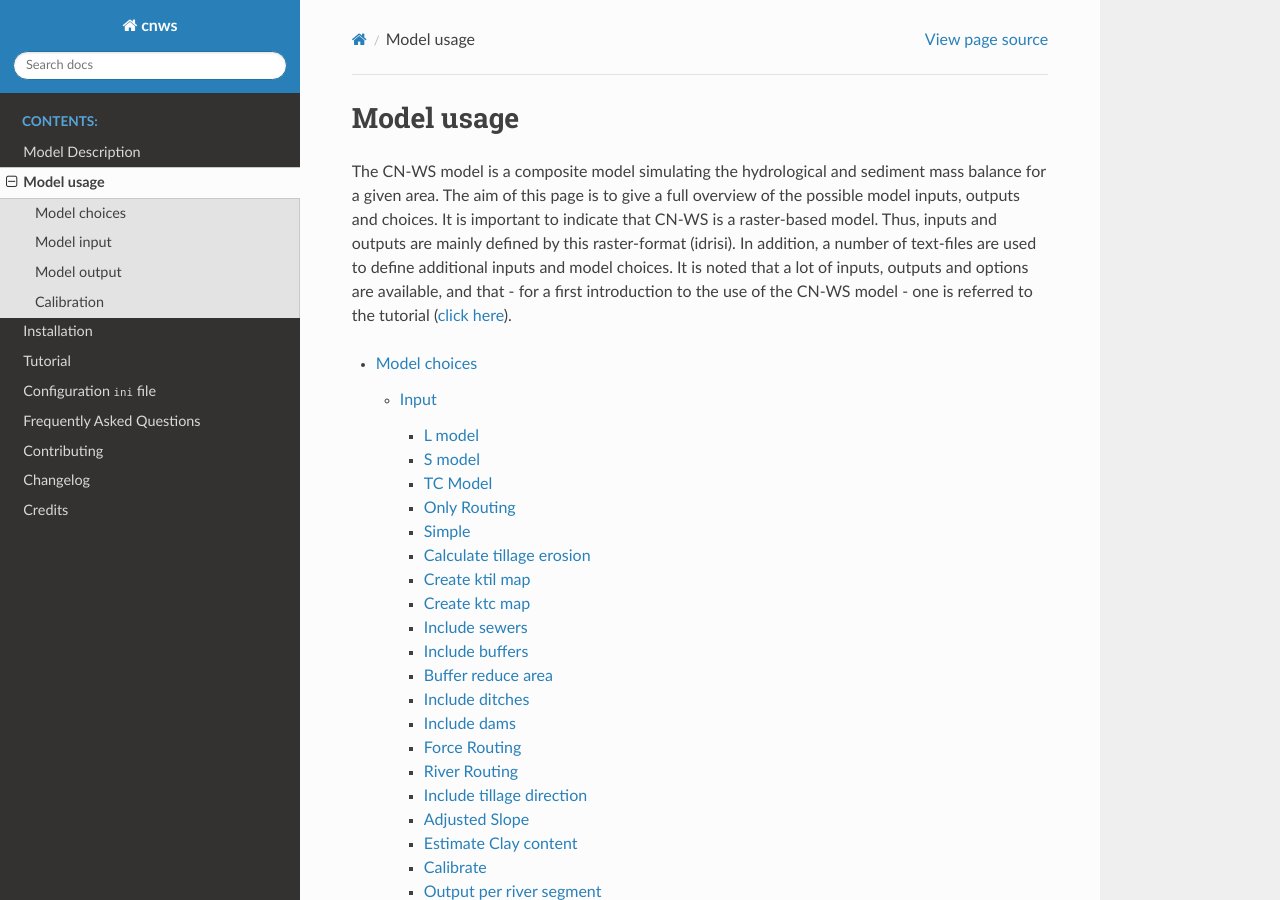
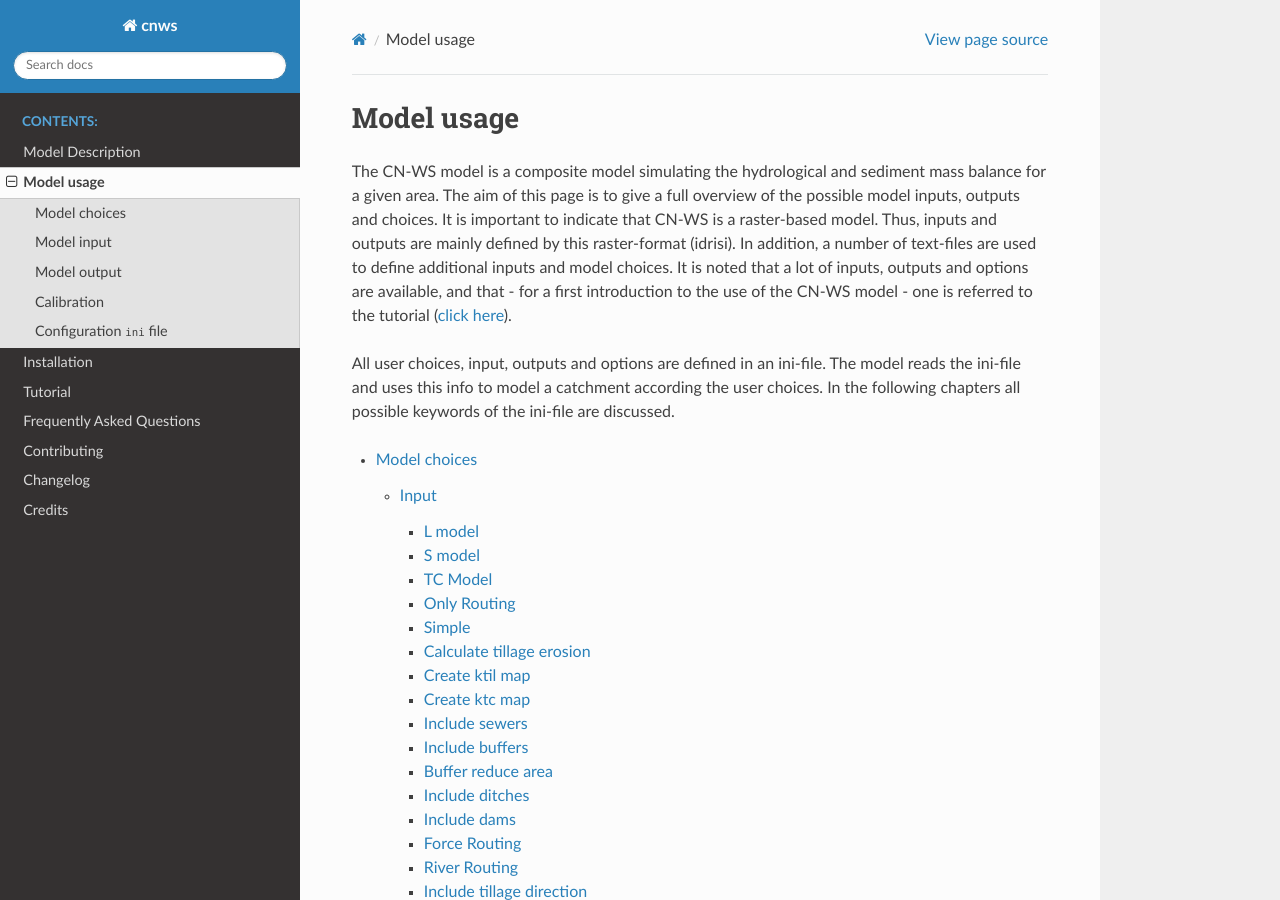
Before and after one commit to watem-sedem/watem-sedem, a Sphinx documentation site: the page built from docs/usage.rst, in a window 1280 px wide and 900 px high. Built offline with Sphinx 7.4.7 and the Read the Docs theme 2.0.0, drawn with Linux system fonts in a browser that asks for light colours; some of the changed text lies outside the part shown.

Commit message:
Move ini reference to Model usage chapter

```diff
--- a/docs/index.rst
+++ b/docs/index.rst
@@ -13,7 +13,6 @@
    usage
    installation
    tutorial
-   inifile
    faq
    contributing
    changelog
--- a/docs/usage.rst
+++ b/docs/usage.rst
@@ -14,9 +14,15 @@ choices. It is noted that a lot of inputs, outputs and options are
 available, and that - for a first introduction to the use of the CN-WS model
 - one is referred to the tutorial (:ref:`click here <tutorial>`).
 
+All user choices, input, outputs and options are defined in an ini-file. The
+model reads the ini-file and uses this info to model a catchment according the
+user choices. In the following chapters all possible keywords of the ini-file are
+discussed.
+
 .. toctree::
 
   choices
   input
   output
   calibration
+  inifile
```
